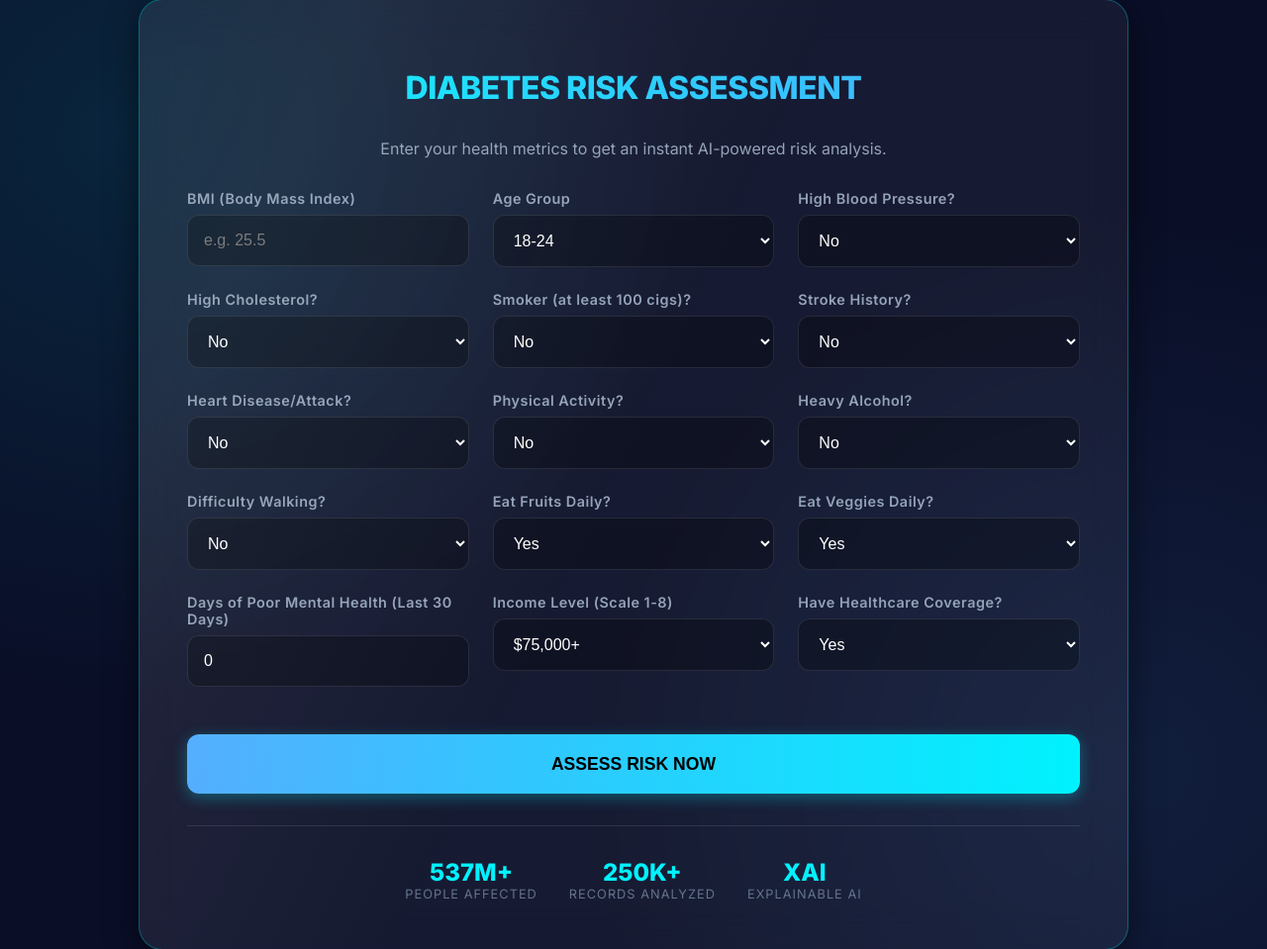
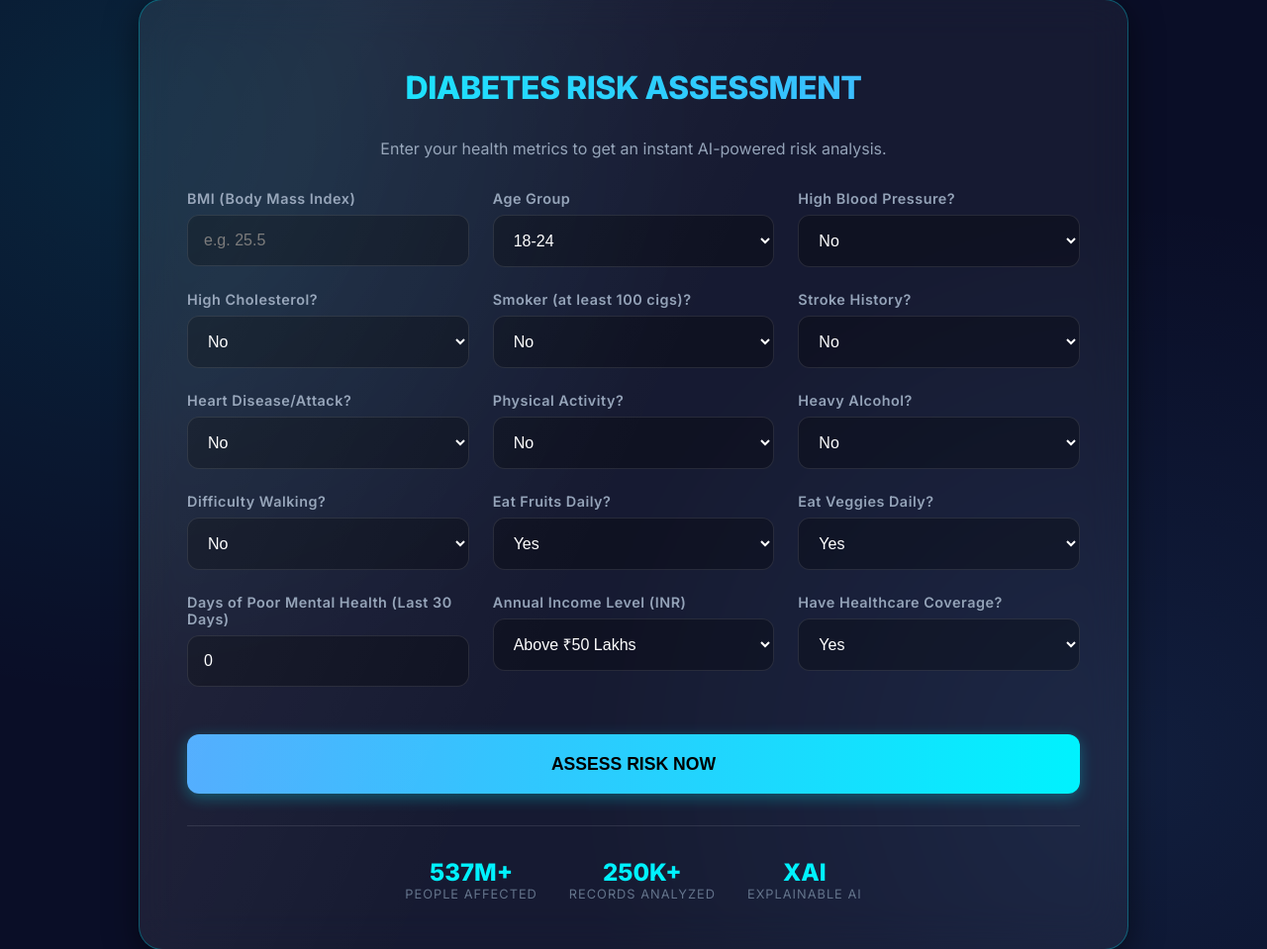
Before and after one commit to sohamdas360/diabetes-risk-app, a Flask app: page /dashboard in a window 1280 px wide. Shown: the part 81-1040 px from the top of the page at 99% size. Run offline with Flask 3, Linux system fonts and the light colour scheme; the visitor is signed in with stand-in values (Sample User, id 1); data that the repository does not hold is empty.

Commit message:
UI: Localize income levels to INR (Indian Rupee) denominations.

```diff
--- a/templates/dashboard.html
+++ b/templates/dashboard.html
@@ -115,16 +115,16 @@
                     <input type="number" name="MentHlth" value="0" min="0" max="30" required>
                 </div>
                 <div class="form-group">
-                    <label>Income Level (Scale 1-8)</label>
+                    <label>Annual Income Level (INR)</label>
                     <select name="Income">
-                        <option value="8">$75,000+</option>
-                        <option value="7">$50k - $75k</option>
-                        <option value="6">$35k - $50k</option>
-                        <option value="5">$25k - $35k</option>
-                        <option value="4">$20k - $25k</option>
-                        <option value="3">$15k - $20k</option>
-                        <option value="2">$10k - $15k</option>
-                        <option value="1">Less than $10,000</option>
+                        <option value="8">Above ₹50 Lakhs</option>
+                        <option value="7">₹25L - ₹50 Lakhs</option>
+                        <option value="6">₹15L - ₹25 Lakhs</option>
+                        <option value="5">₹10L - ₹15 Lakhs</option>
+                        <option value="4">₹7.5L - ₹10 Lakhs</option>
+                        <option value="3">₹5L - ₹7.5 Lakhs</option>
+                        <option value="2">₹2.5L - ₹5 Lakhs</option>
+                        <option value="1">Below ₹2.5 Lakhs</option>
                     </select>
                 </div>
                 <div class="form-group">
```
